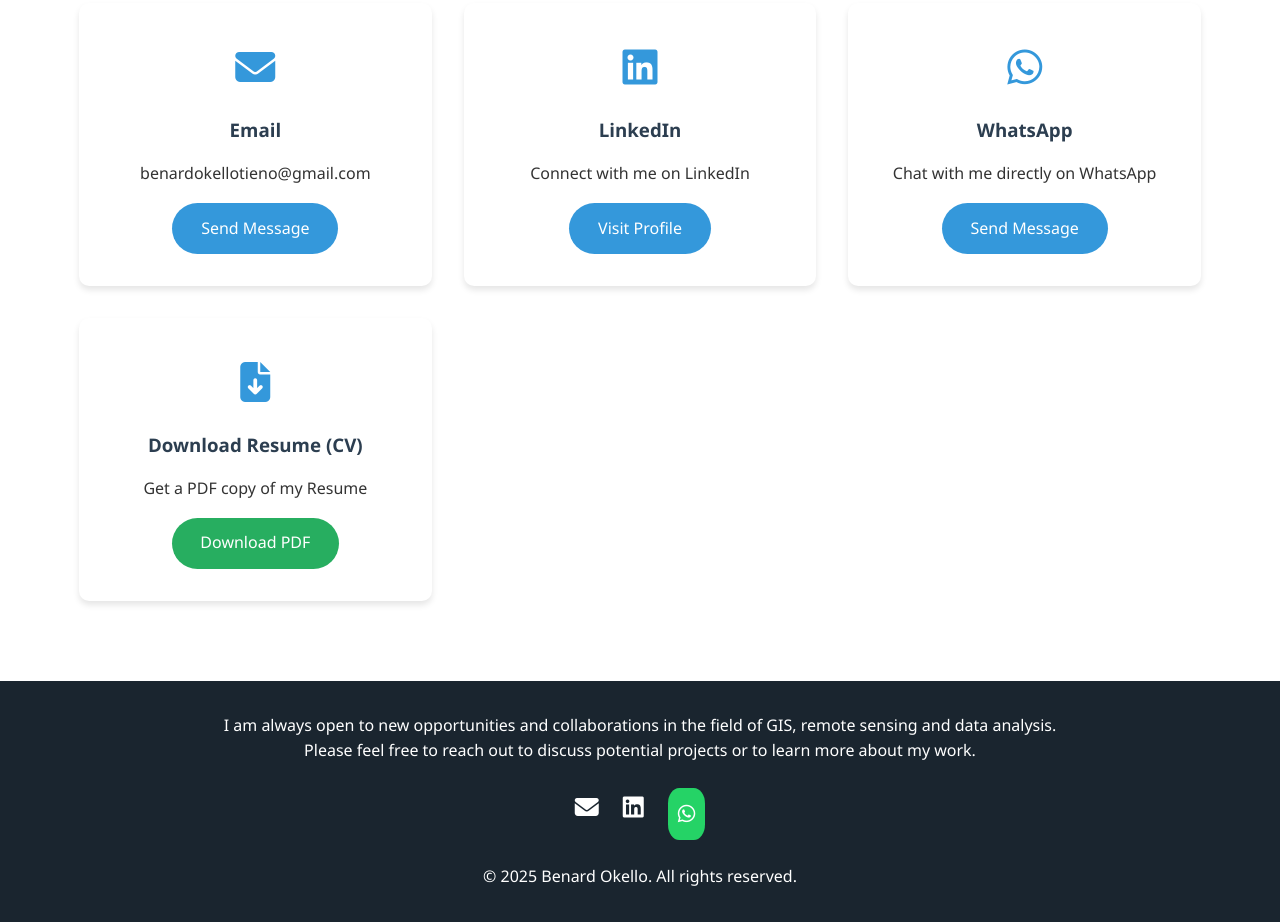
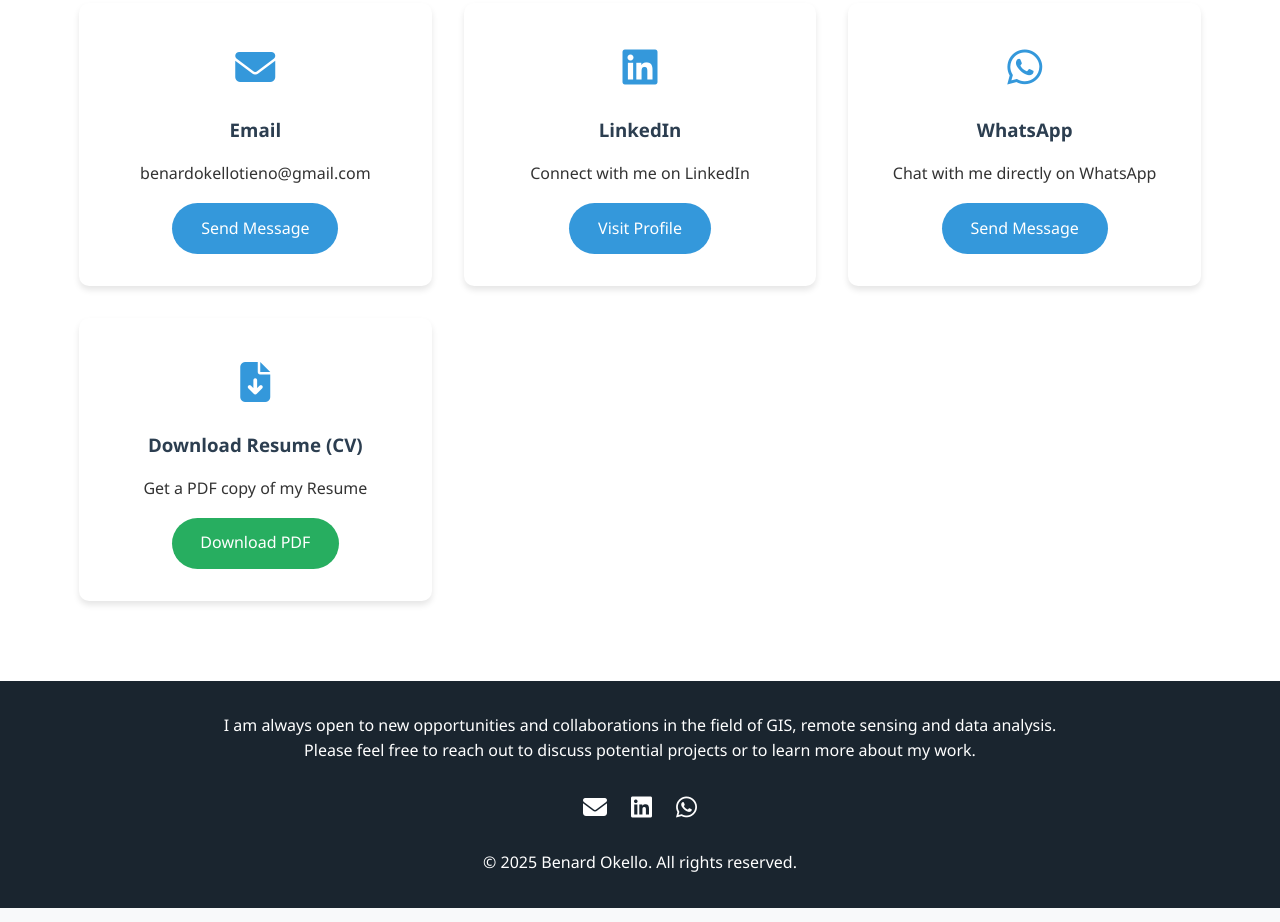
Before and after one commit to Benard10/my-portfolio-website, a plain HTML site: page index.html in a window 1280 px wide. Shown: the part 5493-6415 px from the top of the page. Drawn offline with Linux system fonts and the light colour scheme.

Commit message:
Update index.html

```diff
--- a/index.html
+++ b/index.html
@@ -890,9 +890,7 @@
             <div class="social-links">
                 <a href="mailto:benardokellotieno@gmail.com"><i class="fas fa-envelope"></i></a>
                 <a href="https://www.linkedin.com/in/benard-okello-79682a112/" target="_blank"><i class="fab fa-linkedin"></i></a>
-                <a href="https://wa.me/254729482189?text=Hello%20Benard%2C%20I%20saw%20your%20portfolio%20and%20wanted%20to%20connect." target="_blank"
-                   style="background-color: #25D366; color: white; padding: 10px 10px; text-decoration: none; border-radius: 30%; display: inline-block; font-size: 20px;">
-                   <i class="fab fa-whatsapp"></i></a>
+                <a href="https://wa.me/254729482189?text=Hello%20Benard%2C%20I%20saw%20your%20portfolio%20and%20wanted%20to%20connect." target="_blank" class="whatsapp-icon"><i class="fab fa-whatsapp"></i></a>
             </div>
             <p>&copy; <script>document.write(new Date().getFullYear())</script> Benard Okello. All rights reserved.</p>
         </div>
```
